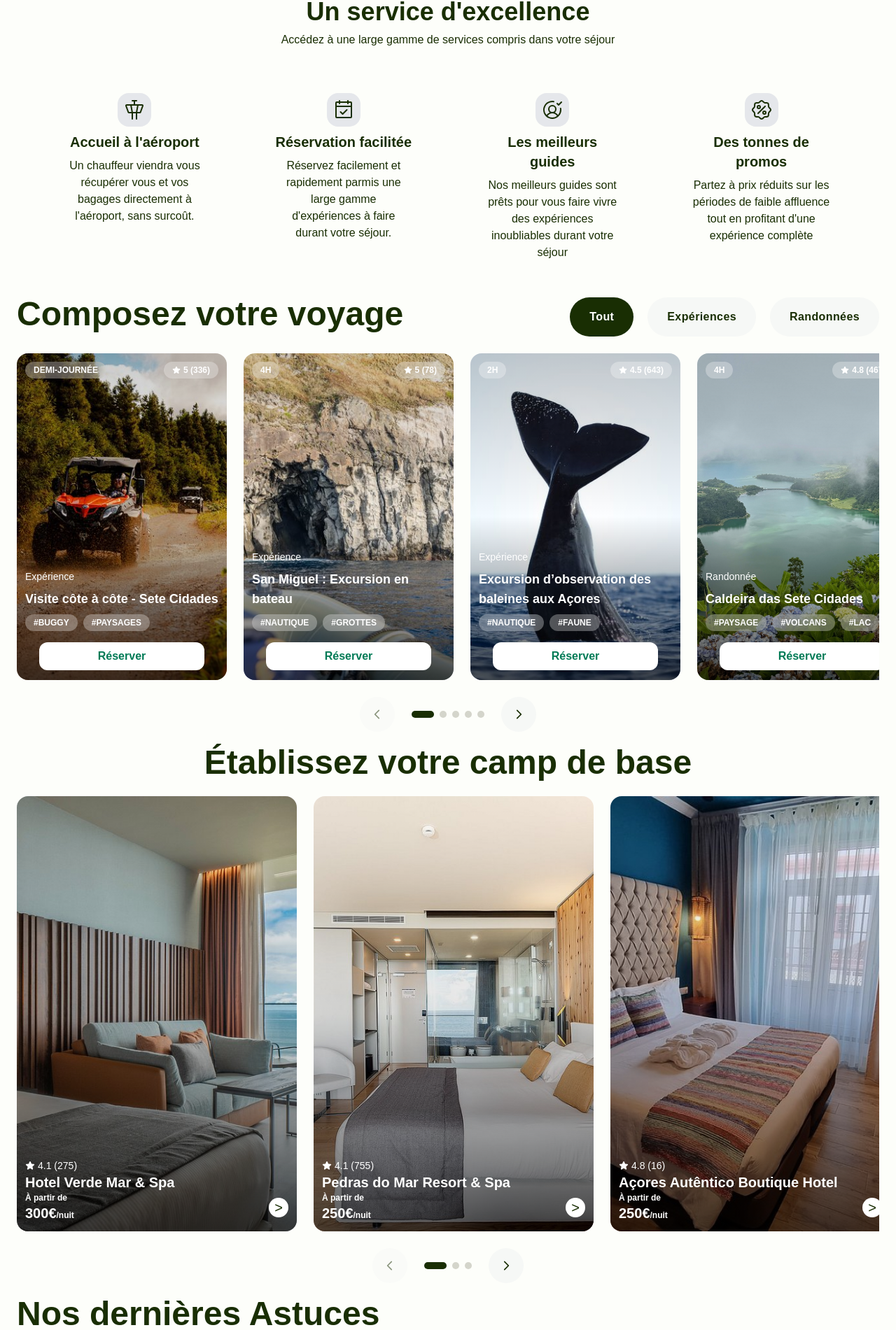
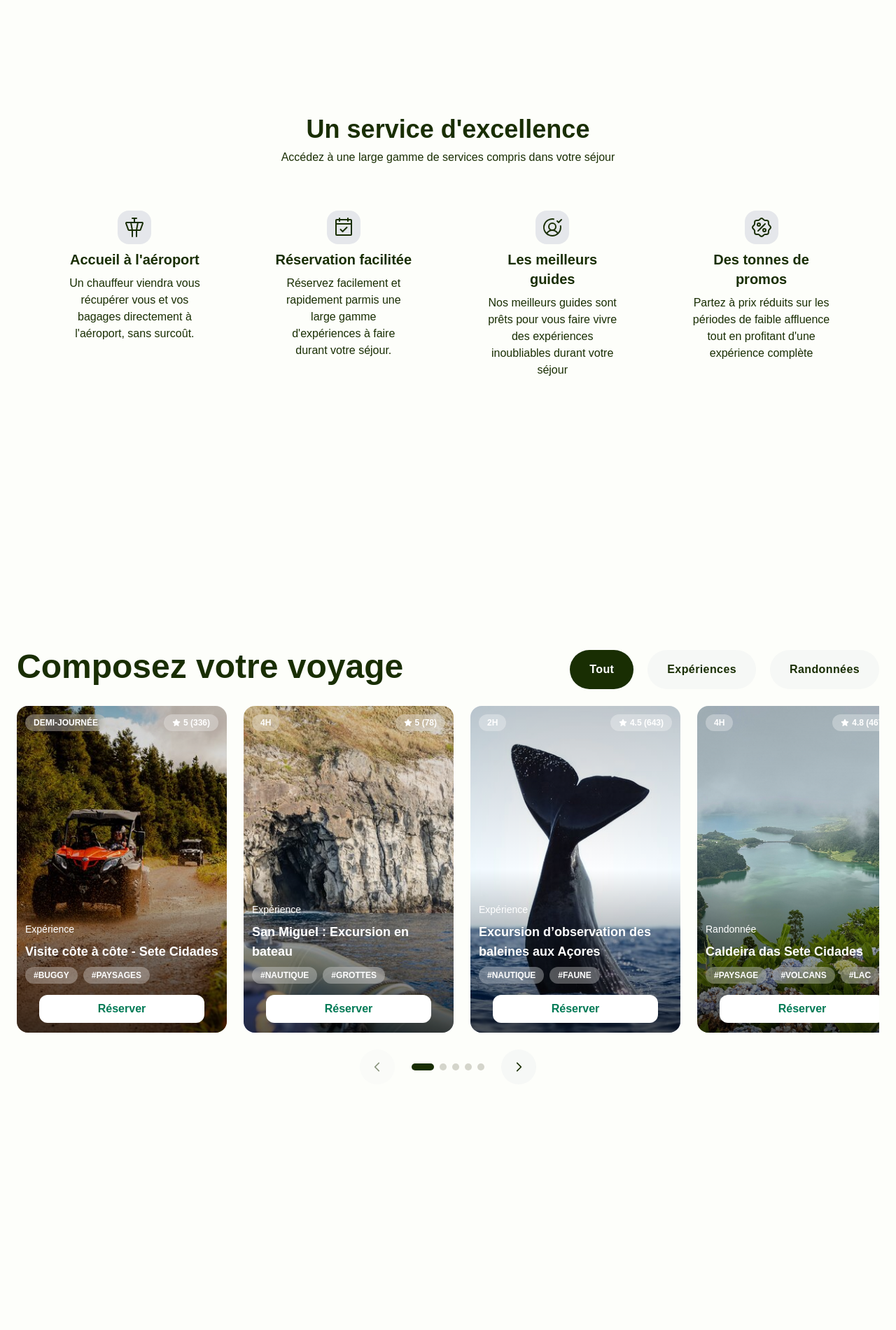
Before and after one commit to ElPotatoCorp/tp-01-tailwindcss, a React (Vite) app: page / in a window 1280 px wide. Shown: the part 871-2772 px from the top of the page at 70% size. Built offline with nearby package versions, Linux system fonts and the light colour scheme; a web font is replaced by a local one.

Commit message:
Added my-section

```diff
--- a/src/App.tsx
+++ b/src/App.tsx
@@ -8,7 +8,7 @@ import { Tours } from "./components/sections/tours";
 
 function App() {
   return (
-    <div className="font-sans mx-auto">
+    <div className="font-sans mx-aut overflow-scroll">
       <header className="flex flex-col justify-center" >
         <Menu />
         <Hero />
--- a/src/components/sections/benefits.tsx
+++ b/src/components/sections/benefits.tsx
@@ -4,7 +4,7 @@ import { Benefit } from "../benefit";
 
 export const Benefits: FC = function () {
   return (
-    <div className="flex flex-col gap-8">
+    <div className="flex flex-col gap-8 my-section">
       <div className="flex flex-col gap-2 text-center">
         <span className="text-4xl font-semibold">Un service d'excellence</span>
         <span>Accédez à une large gamme de services compris dans votre séjour</span>
--- a/src/components/sections/blog.tsx
+++ b/src/components/sections/blog.tsx
@@ -5,7 +5,7 @@ import { FeaturedArticle } from "../featured-article";
 
 export const Blog: FC = function () {
   return (
-    <div className="flex flex-col gap-6 w-[72%]">
+    <div className="flex flex-col gap-6 w-[72%] my-section">
       <span className="text-5xl font-semibold">Nos dernières Astuces</span>
 
       <div className="flex flex-row gap-6">
--- a/src/components/sections/hotels.tsx
+++ b/src/components/sections/hotels.tsx
@@ -5,7 +5,7 @@ import { HotelCard } from "../hotel-card";
 
 export const Hotels: FC = function () {
   return (
-    <div className="flex flex-col gap-6">
+    <div className="flex flex-col gap-6 my-section">
       <span className="self-center text-5xl font-semibold">Établissez votre camp de base</span>
 
       <Carrousel items={HOTELS} render={hotel => <HotelCard hotel={hotel} />} />
--- a/src/components/sections/tours.tsx
+++ b/src/components/sections/tours.tsx
@@ -14,7 +14,7 @@ export const Tours: FC = function () {
     , [filter])
 
   return (
-    <div className="flex flex-col gap-6">
+    <div className="flex flex-col gap-6 my-section">
       <div className="flex flex-row justify-between">
         <span className="text-5xl font-semibold">Composez votre voyage</span>
         <div className="flex flex-row gap-5">
```
